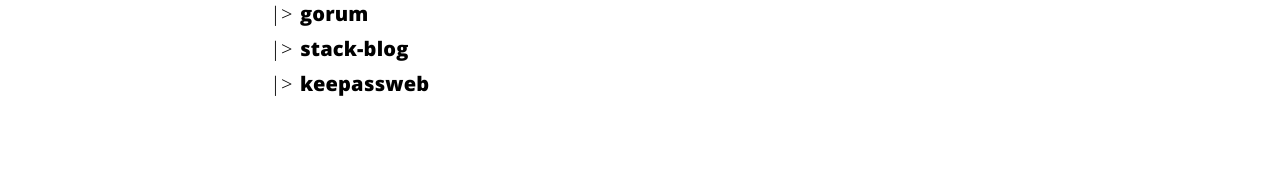
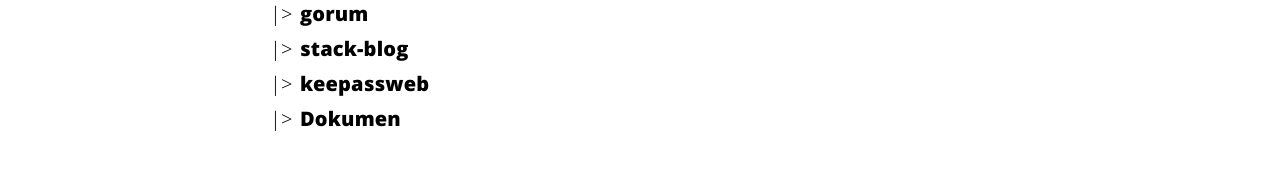
Before and after one commit to wariosolis/wariosolis.github.io, a Jekyll site: the page built from about.html, in a window 1280 px wide. Shown: the part 417-587 px from the top of the page. Built offline with Jekyll 4.4.1, drawn with Linux system fonts in a browser that asks for light colours.

Commit message:
Adding Dokumen Url

```diff
--- a/_config.yml
+++ b/_config.yml
@@ -47,5 +47,7 @@ projects:
     url: https://github.com/opennut/stack-blog
   - name: keepassweb
     url: https://github.com/wariosolis/keepassweb
+  - name: Dokumen
+    url: https://github.com/TharixGT/Dokumen
 # exclude my node related stuff
 exclude: ['package.json', 'src', 'node_modules']
```
